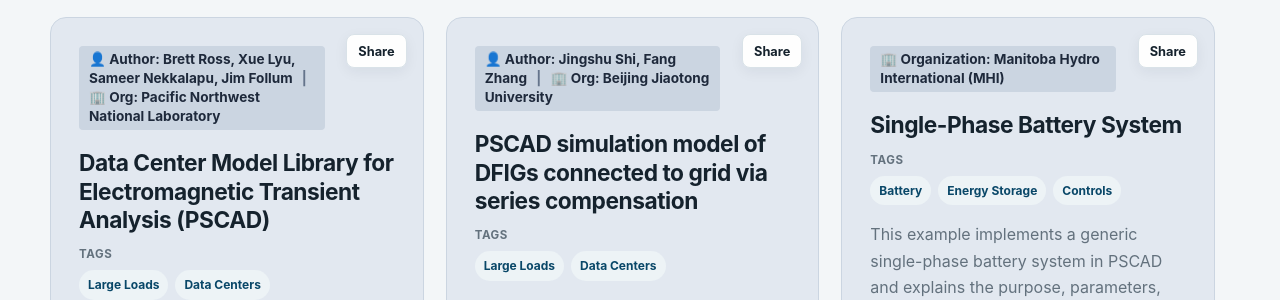
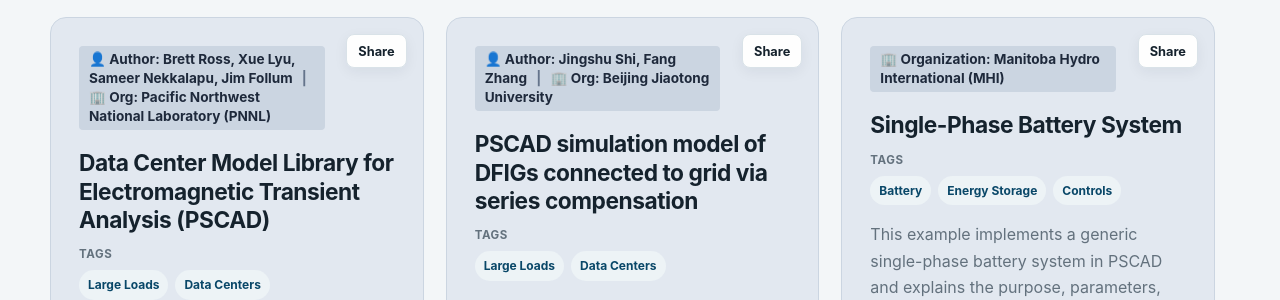
Before and after one commit to EMT-Tools/emt-tools.github.io, a Jekyll site: the page built from index.html, in a window 1280 px wide. Shown: the part 3843-4143 px from the top of the page. Built offline with Jekyll 4.4.1, drawn with Linux system fonts in a browser that asks for light colours.

Commit message:
Update external.yml

```diff
--- a/_data/external.yml
+++ b/_data/external.yml
@@ -20,7 +20,7 @@
 
 - title: "Data Center Model Library for Electromagnetic Transient Analysis (PSCAD)"
   author: "Brett Ross, Xue Lyu, Sameer Nekkalapu, Jim Follum"
-  organization: "Pacific Northwest National Laboratory"
+  organization: "Pacific Northwest National Laboratory (PNNL)"
   url: "https://ieee-dataport.org/open-access/data-center-model-library-electromagnetic-transient-analysis-pscad"
   description: "This library provides EMT models for studying the grid behavior of large data centers, including UPS systems, power factor correction converters, DC to DC converters, inverters, cooling systems, and backup generation. The models are intended for investigating data center ride through performance, oscillations, stability, and other grid interaction phenomena."
   tags: ["Large Loads", "Data Centers"]
```
